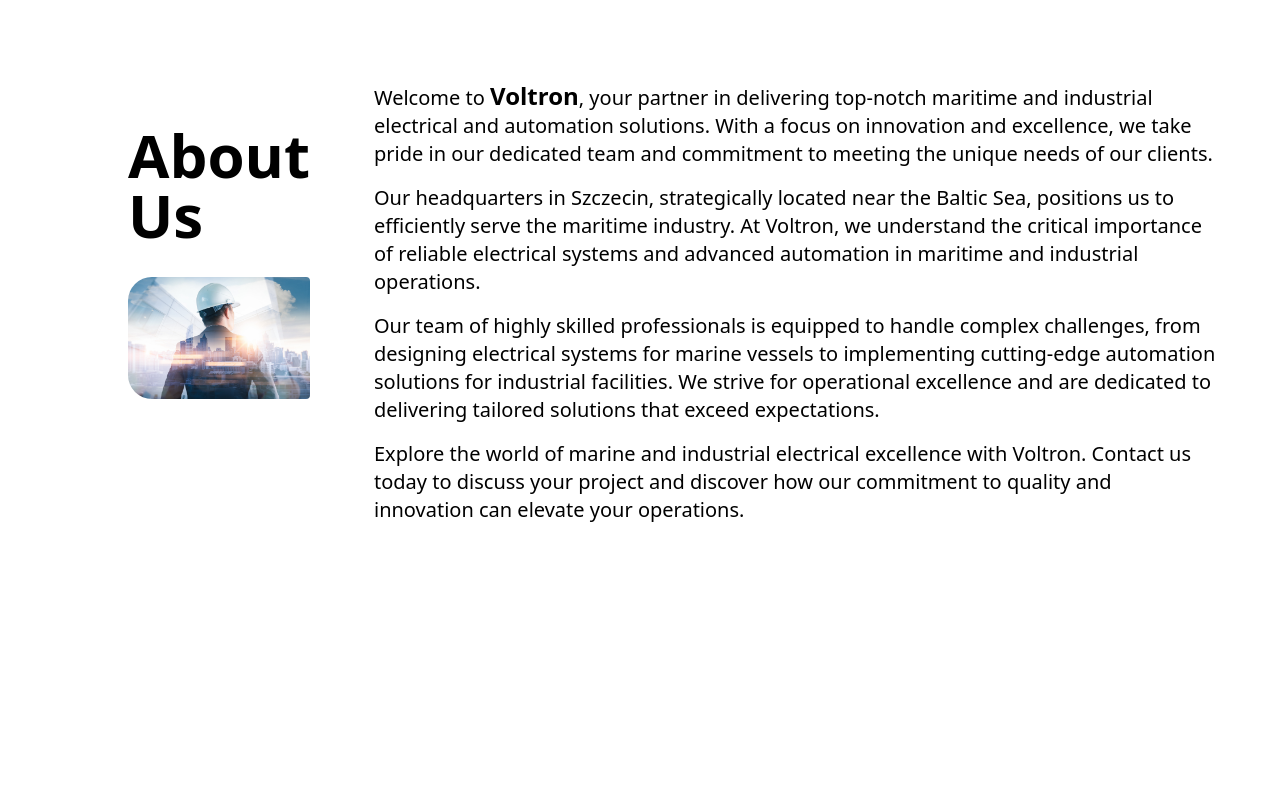
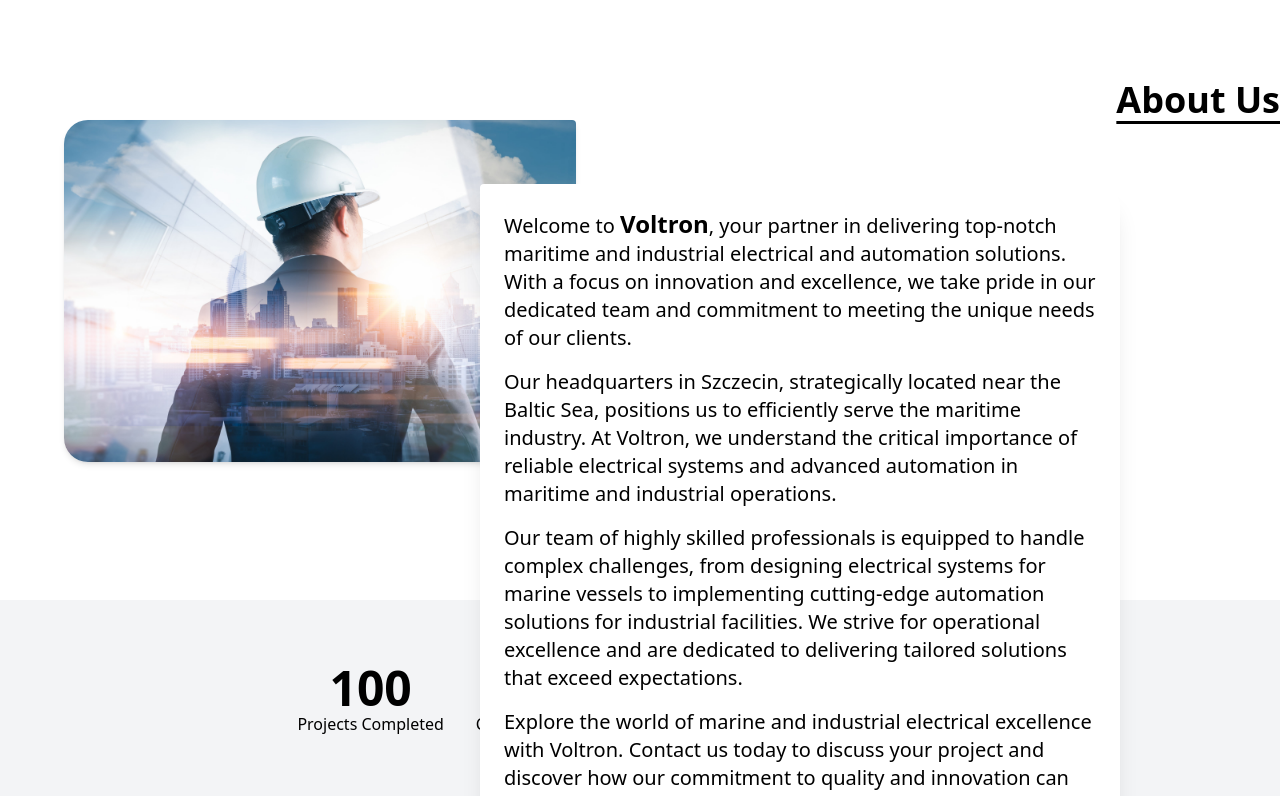
Before and after one commit to Atorami/voltron_react, a React (Vite) app: page / in a window 1280 px wide. Shown: the part 800-1596 px from the top of the page. Built offline with nearby package versions, Linux system fonts and the light colour scheme.

Commit message:
fix: fix about section

```diff
--- a/src/App.jsx
+++ b/src/App.jsx
@@ -5,7 +5,6 @@
 import Promo from "./components/Promo/Promo";
 import Footer from "./components/Footer/Footer";
 import Contact from "./components/Contact/Contact";
-import Stats from "./components/Stats/Stats";
 
 export default function App() {
   return (
@@ -13,7 +12,6 @@
       <Header />
       <Hero />
       <About />
-      <Stats />
       <Promo />
       <Contact />
       <Footer />
--- a/src/components/About/About.jsx
+++ b/src/components/About/About.jsx
@@ -1,61 +1,70 @@
 import React from "react";
 import { Fade } from "react-reveal";
 import bg_img_about from "../../assets/img/about_bg.jpg";
+import Stats from "./Stats/Stats";
 
 const About = () => {
   return (
-    <section id="about" className="h-[800px] overflow-hidden bg-white">
+    <section
+      id="about"
+      className="h-[100vh] overflow-hidden bg-white flex flex-col justify-between"
+    >
       <div className="container mx-auto">
-        <div className="flex flex-col md:flex-row h-full px-16 items-center">
+        <h2 className="text-3xl lg:text-4xl font-extrabold pt-20 underline underline-offset-8 text-right">
+          About Us
+        </h2>
+        <div className="flex flex-row">
           <Fade left duration={2000} delay={200}>
             {" "}
-            <div className="md:w-1/2 px-16">
-              <h2 className="text-6xl font-semibold mb-8">About Us</h2>
+            <div className="md:w-1/2 px-16 relative">
               <img
                 src={bg_img_about}
                 alt=""
-                className="rounded-r rounded-3xl"
+                className="rounded-r rounded-3xl shadow-md"
               />
             </div>
           </Fade>
 
-          <div className="flex flex-col justify-center items-center h-full pt-20">
+          <div className="mt-16">
             <Fade right duration={2000}>
               {" "}
+              <div className="flex flex-col  w-1/2 absolute bg-white shadow-xl rounded-l rounded-3xl p-6 right-40">
                 <p className="text-xl">
                   Welcome to{" "}
                   <span className="text-2xl font-semibold">Voltron</span>, your
                   partner in delivering top-notch maritime and industrial
-                electrical and automation solutions. With a focus on innovation
-                and excellence, we take pride in our dedicated team and
-                commitment to meeting the unique needs of our clients.
+                  electrical and automation solutions. With a focus on
+                  innovation and excellence, we take pride in our dedicated team
+                  and commitment to meeting the unique needs of our clients.
                 </p>
                 <p className="text-xl mt-4">
                   Our headquarters in Szczecin, strategically located near the
                   Baltic Sea, positions us to efficiently serve the maritime
                   industry. At
-                <span> Voltron</span>, we understand the critical importance of
-                reliable electrical systems and advanced automation in maritime
-                and industrial operations.
+                  <span> Voltron</span>, we understand the critical importance
+                  of reliable electrical systems and advanced automation in
+                  maritime and industrial operations.
                 </p>
                 <p className="text-xl mt-4">
                   Our team of highly skilled professionals is equipped to handle
-                complex challenges, from designing electrical systems for marine
-                vessels to implementing cutting-edge automation solutions for
-                industrial facilities. We strive for operational excellence and
-                are dedicated to delivering tailored solutions that exceed
-                expectations.
+                  complex challenges, from designing electrical systems for
+                  marine vessels to implementing cutting-edge automation
+                  solutions for industrial facilities. We strive for operational
+                  excellence and are dedicated to delivering tailored solutions
+                  that exceed expectations.
                 </p>
                 <p className="text-xl mt-4">
-                Explore the world of marine and industrial electrical excellence
-                with <span> Voltron</span>. Contact us today to discuss your
-                project and discover how our commitment to quality and
-                innovation can elevate your operations.
+                  Explore the world of marine and industrial electrical
+                  excellence with <span> Voltron</span>. Contact us today to
+                  discuss your project and discover how our commitment to
+                  quality and innovation can elevate your operations.
                 </p>
+              </div>
             </Fade>
           </div>
         </div>
       </div>
+      <Stats />
     </section>
   );
 };
--- a/src/components/Promo/Promo.jsx
+++ b/src/components/Promo/Promo.jsx
@@ -17,12 +17,12 @@
 
   return (
     <section className="bg-white h-[2000px] pt-20">
-      <div className="container mx-auto text-center">
+      <div className="container mx-auto">
         <h2 className="text-3xl lg:text-4xl font-extrabold mb-6">We offer</h2>
         <div className="offer-list">
           <div className="offer__industrial">
             <h4 className="text-4xl font-semibold py-20 text-title_blue">
-              Industrial
+              Industrial service
             </h4>
             <div className="flex">
               <div className="offer__industrial__left w-1/2 rounded-r rounded-3xl overflow-hidden ">
```
Also changed, not shown: src/components/About/Stats/Stats.jsx (renamed from src/components/Stats/Stats.jsx). Lines whose indentation alone changed are shown as unchanged.
